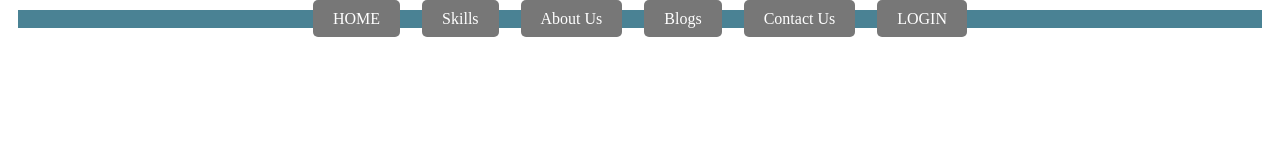
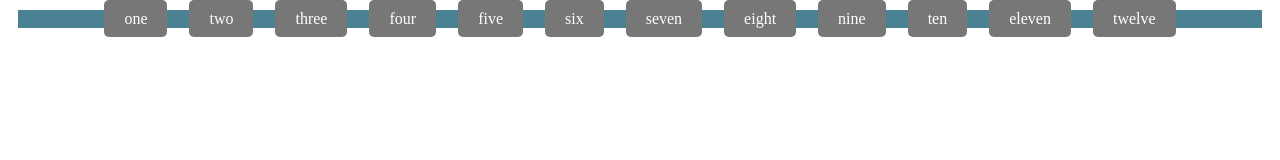
Before and after one commit to IzbayoAlain/JS-challenges, a plain HTML site: page index.html in a window 1280 px wide. Drawn offline with Linux system fonts and the light colour scheme.

Commit message:
Update index.html

```diff
--- a/index.html
+++ b/index.html
@@ -3,7 +3,7 @@
 <head>
     <meta charset="UTF-8">
     <meta name="viewport" content="width=device-width, initial-scale=1.0">
-    <title>Contact Us</title>
+    <title>JS Challenges</title>
     <style>
 
         nav {
@@ -42,13 +42,18 @@
 
     <header>
         <nav>
-            <a href="one.js">HOME</a>
-            <a href="two.js">Skills</a>
-            <a href="three.js">About Us</a>
-            <a href="four.js">Blogs</a>
-            <a href="five.js">Contact Us</a>
-            <a href="six.js">LOGIN</a>
-
+            <a href="one.js">one</a>
+            <a href="two.js">two</a>
+            <a href="three.js">three</a>
+            <a href="four.js">four</a>
+            <a href="five.js">five</a>
+            <a href="six.js">six</a>
+            <a href="seven.js">seven</a>
+            <a href="eight.js">eight</a>
+            <a href="nine.js">nine</a>
+            <a href="ten.js">ten</a>
+            <a href="eleven.js">eleven</a>
+            <a href="twelve.js">twelve</a>
         </nav>
     </header>
 
```
